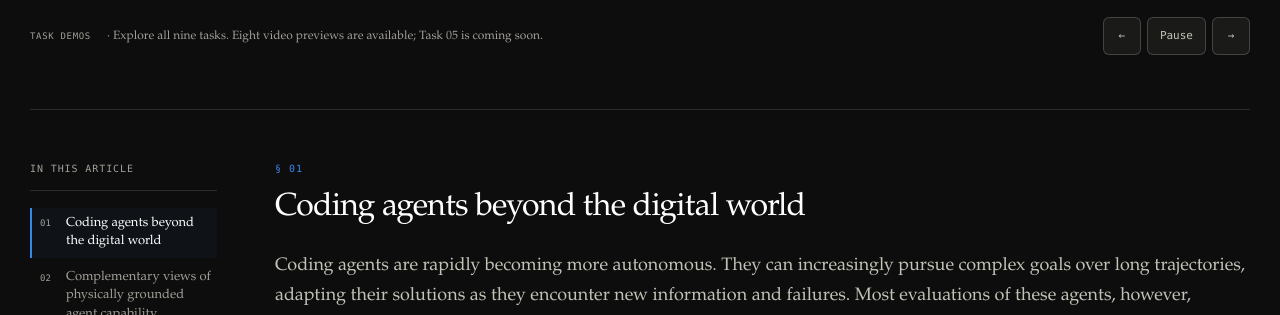
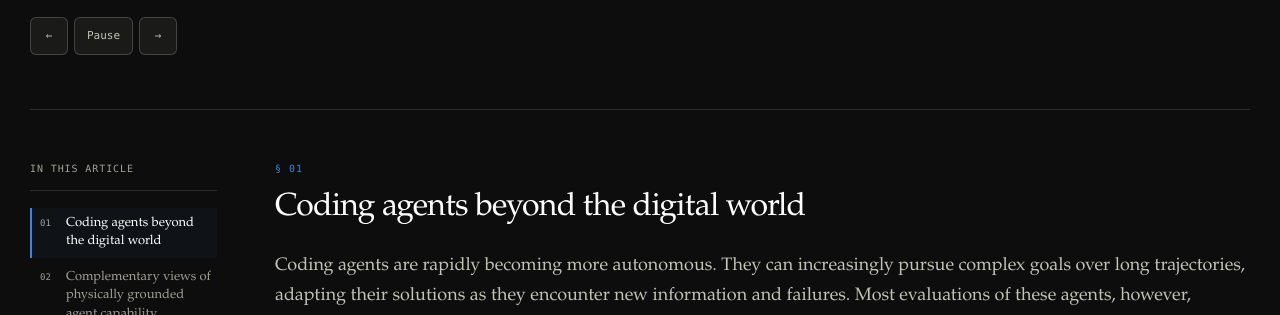
Before and after one commit to RLE-Bench/RLE-Bench.github.io, a plain HTML site: page blog/index.html in a window 1280 px wide. Shown: the part 785-1100 px from the top of the page. Drawn offline with Linux system fonts and the light colour scheme.

Commit message:
fix run / blog order

```diff
--- a/blog/index.html
+++ b/blog/index.html
@@ -1276,7 +1276,6 @@ details.splits summary { cursor: pointer; font-size: 13.5px; color: var(--text-s
 <video class="atlas-video" muted loop playsinline preload="none" poster="../assets/blog/demos/task09-1080p50-10x.webp" aria-label="Task 09 Bin Clearing preview"><source src="../assets/blog/demos/task09-1080p50-10x.mp4" type="video/mp4"/></video><span class="atlas-caption"><span class="family-dot" aria-hidden="true"></span>Task 09 · Bin Clearing</span></a>
 </div>
 <figcaption class="atlas-footer">
-<span><span class="caption-label">Task demos</span> · Explore all nine tasks. Eight video previews are available; Task 05 is coming soon.</span>
 <div class="atlas-controls" role="group" aria-label="Carousel controls" hidden>
 <button type="button" data-carousel="previous" aria-label="Previous task" aria-controls="task-video-track">←</button>
 <button type="button" data-carousel="pause" aria-label="Pause video previews and automatic scrolling" aria-pressed="false">Pause</button>
```
Also changed, not shown: run/index.html (+1 -1 lines).
